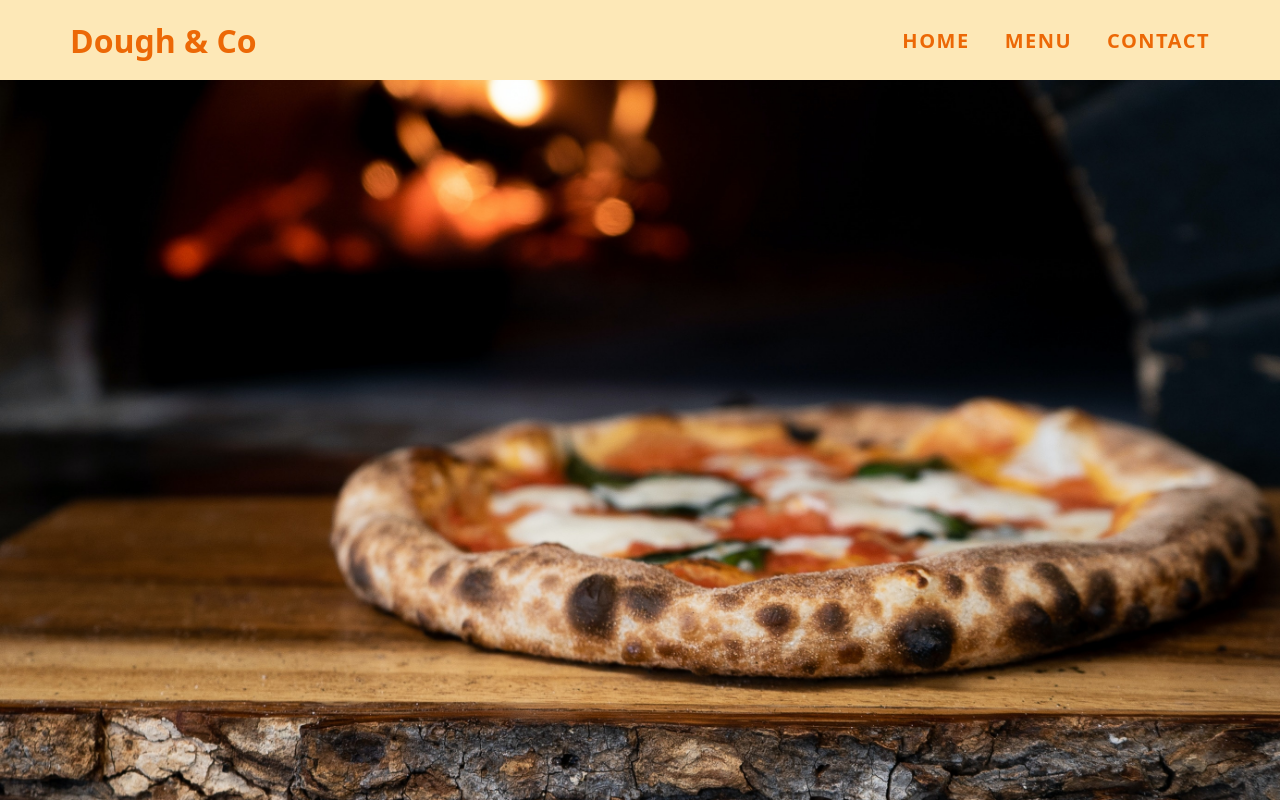
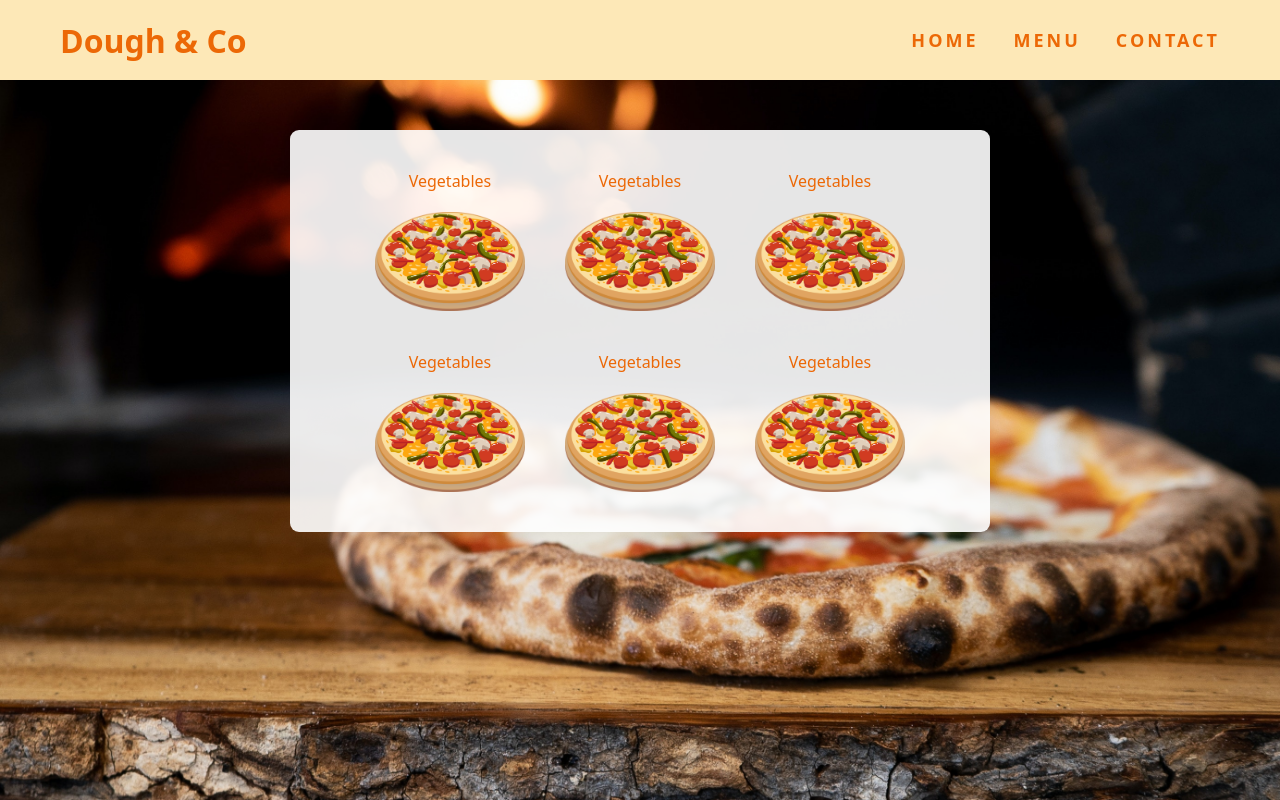
Before and after one commit to AlyLoutfy/restaurant-page, a website built with webpack: page dist/index.html in a window 1280 px wide. Both pictures are taken after a click on the link "MENU". Built offline with nearby package versions, Linux system fonts and the light colour scheme.

Commit message:
Functionality complete

```diff
--- a/src/contact.js
+++ b/src/contact.js
@@ -0,0 +1,22 @@
+function createContact() {
+  const contact = document.createElement("div");
+  contact.classList.add("contact");
+
+  const section = document.createElement("div");
+  section.textContent = "Visit us any day from 9am till 10pm.";
+  contact.appendChild(section);
+
+  const section2 = document.createElement("div");
+  section2.textContent = "Address: Mystery";
+  contact.appendChild(section2);
+
+  return contact;
+}
+
+function loadContact() {
+  const main = document.getElementById("main");
+  main.textContent = "";
+  main.appendChild(createContact());
+}
+
+export default loadContact;
--- a/src/home.js
+++ b/src/home.js
@@ -0,0 +1,24 @@
+function createHome() {
+  const home = document.createElement("div");
+  home.classList.add("home");
+  home.appendChild(createParagraph("Dough and Co's unique combination of a casual-cool setting, charming service, and its creative twist on homestyle Italian fare has kept both locals and a celebrity-studded clientele coming back for more. Quite simply, Dough and Co has become one of the world’s favorite restaurants."));
+
+  home.appendChild(createParagraph("Where everyone feels at home"));
+
+  return home;
+}
+
+
+function createParagraph(text) {
+  const paragraph = document.createElement("p");
+  paragraph.textContent = text;
+  return paragraph;
+}
+
+function loadHome() {
+  const main = document.getElementById("main");
+  main.textContent = "";
+  main.appendChild(createHome());
+}
+
+export default loadHome;
--- a/src/menu.js
+++ b/src/menu.js
@@ -0,0 +1,37 @@
+function createMenu() {
+  const menu = document.createElement("div");
+  menu.classList.add("menu");
+
+  menu.appendChild(createPizza("Vegetables"));
+  menu.appendChild(createPizza("Vegetables"));
+  menu.appendChild(createPizza("Vegetables"));
+  menu.appendChild(createPizza("Vegetables"));
+  menu.appendChild(createPizza("Vegetables"));
+  menu.appendChild(createPizza("Vegetables"));
+
+  return menu;
+}
+
+function createPizza(name) {
+  const menuItem = document.createElement("div");
+  menuItem.classList.add("menu-item");
+
+  menuItem.textContent = `${name}`;
+
+  const pizzaImg = document.createElement("img");
+  pizzaImg.src = `../src/assets/margherita.png`
+  pizzaImg.alt = `${name}`;
+
+  menuItem.appendChild(pizzaImg);
+
+
+  return menuItem;
+}
+
+function loadMenu() {
+  const main = document.getElementById("main");
+  main.textContent = "";
+  main.appendChild(createMenu());
+}
+
+export default loadMenu;
--- a/src/page-load.js
+++ b/src/page-load.js
@@ -21,24 +21,35 @@ function createNav() {
 
   const home = document.createElement("a");
   home.textContent = "Home";
+  nav.appendChild(home);
+  home.addEventListener("click", loadHome);
 
   const menu = document.createElement("a");
   menu.textContent = "Menu";
+  nav.appendChild(menu);
+  menu.addEventListener("click", loadMenu);
 
   const contact = document.createElement("a");
   contact.textContent = "Contact";
-
-  nav.appendChild(home);
-  nav.appendChild(menu);
   nav.appendChild(contact);
+  contact.addEventListener("click", loadContact);
 
   return nav;
+}
+
+function createMain() {
+  const main = document.createElement("main");
+  main.classList.add("main");
+  main.setAttribute("id", "main");
+  return main;
 }
 
 function initWebsite() {
   const content = document.getElementById("content");
 
   content.appendChild(createHeader());
+  content.appendChild(createMain());
+  content.appendChild(loadHome());
 }
 
 export default initWebsite;
--- a/src/style.css
+++ b/src/style.css
@@ -1,5 +1,6 @@
 :root {
   --background: #FDE8B7;
+  --mainBackground: rgba(255, 255, 255, 0.9);
   --font: #EC6806;
   --header: #fff;
   --calculator: #212121;
@@ -23,19 +24,16 @@ html {
 body {
   color: var(--font);
   font-family: system-ui, -apple-system, BlinkMacSystemFont, 'Open Sans', sans-serif;
-  margin-bottom: 100px;
   background: url('./assets/background.jpg');
   background-repeat: no-repeat;
   background-size: cover;
 }
 
-/* #content {} */
-
 .header {
   background-color: var(--background);
   color: var(--font);
   height: 80px;
-  padding: 0 70px;
+  padding: 0 60px;
   display: flex;
   align-items: center;
   justify-content: space-between;
@@ -43,19 +41,54 @@ body {
 
 .header h1 {
   text-align: left;
+  cursor: pointer;
 }
 
 .nav a {
-  font-weight: 600;
-  font-size: 20px;
   color: var(--font);
-  letter-spacing: 1.5px;
+  text-transform: uppercase;
   cursor: pointer;
-  text-transform: uppercase;
-  white-space: nowrap;
+  font-weight: 700;
+  font-size: 18px;
+  letter-spacing: 3px;
 }
 
 .nav {
   display: flex;
   gap: 35px;
 }
+
+#main {
+  display: flex;
+  align-items: center;
+  justify-content: center;
+  max-width: 700px;
+  margin: 50px auto;
+  padding: 40px;
+  background-color: var(--mainBackground);
+  border-radius: 9px;
+}
+
+.home {
+  font-size: 22px;
+}
+
+.menu {
+
+  display: grid;
+  grid-template-columns: repeat(3, 1fr);
+  grid-gap: 40px;
+}
+
+.menu-item {
+  display: flex;
+  flex-direction: column;
+  align-items: center;
+  gap: 20px;
+}
+
+.menu img {
+  width: 150px;
+}
+
+.contact {}
```
Also changed, not shown: dist/index.html, dist/main.js, src/assets/margherita.png (added).
